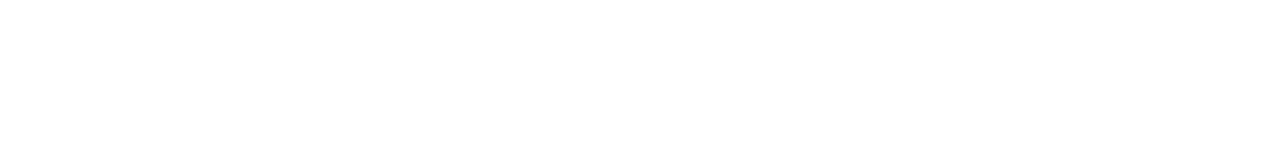
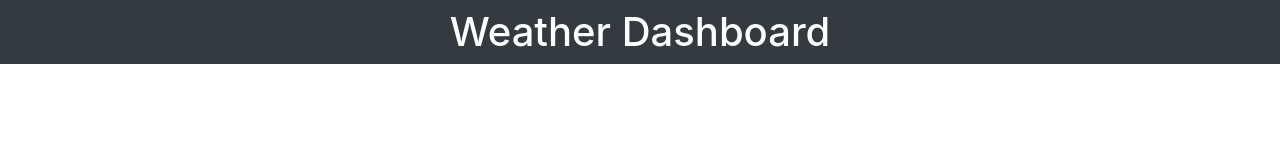
Before and after one commit to BrockThigpen/Weather-Dashboard, a plain HTML site: page index.html in a window 1280 px wide. Drawn offline with nearby package versions, Linux system fonts and the light colour scheme.

Commit message:
added navbar

```diff
--- a/assets/css/style.css
+++ b/assets/css/style.css
@@ -0,0 +1,4 @@
+#navH{
+    color: white;
+    margin: auto;
+}
--- a/assets/javascript/script.js
+++ b/assets/javascript/script.js
@@ -0,0 +1,2 @@
+// apikey: 3b5715c4cc3d80c499e1192a073d5982
+// api.openweathermap.org/data/2.5/forecast?q=charlotte,us&mode=xml&appid=3b5715c4cc3d80c499e1192a073d5982
--- a/index.html
+++ b/index.html
@@ -12,6 +12,9 @@
     <title>Weather Dashboard</title>
 </head>
 <body>
-
+    <!-- navbar -->
+    <nav class="navbar navbar-light bg-dark text-center">
+        <h1 id="navH">Weather Dashboard</h1>
+    </nav>
 </body>
 </html>
```
